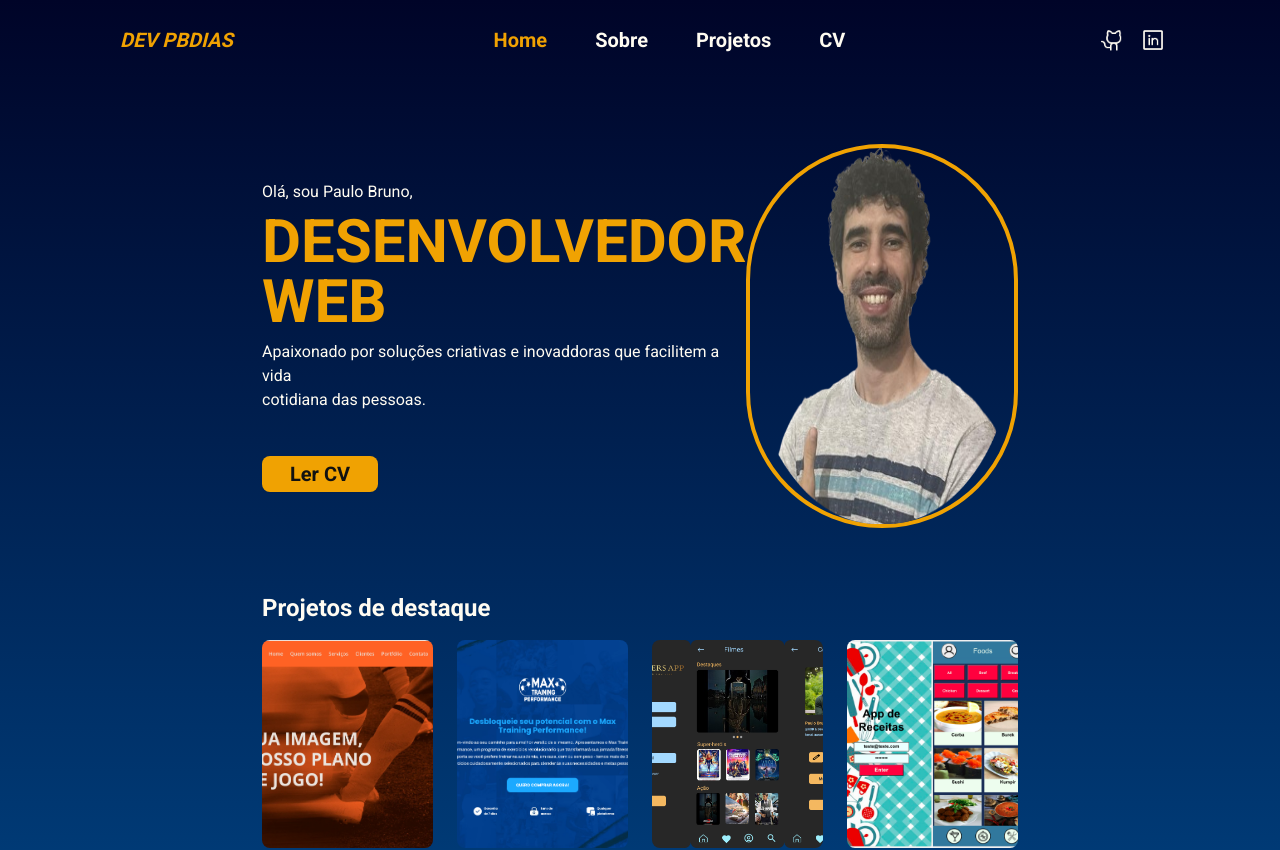
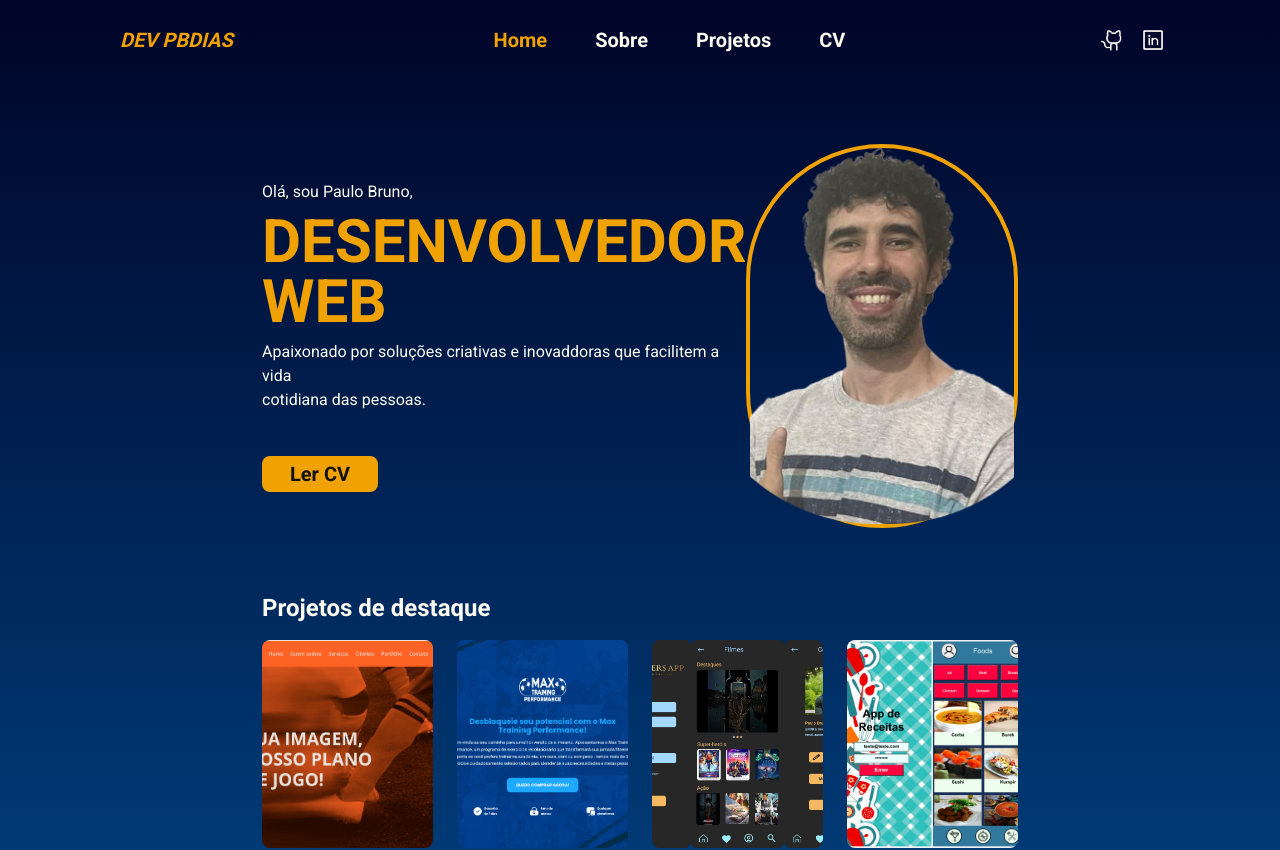
Before and after one commit to DevPBDias/portfolio-final, a Next.js app: page / in a window 1280 px wide. Shown: the top 850 px of the page. Built offline with nearby package versions, Linux system fonts and the light colour scheme.

Commit message:
fix: adjusted images (timeline and hero)

```diff
--- a/src/app/about/page.tsx
+++ b/src/app/about/page.tsx
@@ -34,8 +34,12 @@ const About = () => {
           </p>
         </div>
       </section>
-      <picture className="my-16">
-        <Image src={timeline} alt="timeline dev" />
+      <picture className="w-full my-28">
+        <Image
+          className="object-cover w-full"
+          src={timeline}
+          alt="timeline dev"
+        />
       </picture>
       <section className="flex flex-col justify-center items-start gap-6 w-full">
         <h3 className="font-bold text-2xl">Habilidades</h3>
--- a/src/components/HeroImage.tsx
+++ b/src/components/HeroImage.tsx
@@ -4,7 +4,11 @@ import hero from "../../public/assets/images/Hero.png";
 const HeroImage = () => {
   return (
     <div className="border-4 border-[var(--secondary)] w-96 h-96 rounded-full">
-      <Image className="w-full h-full" src={hero} alt="Hero image" />
+      <Image
+        className="w-full h-full object-cover"
+        src={hero}
+        alt="Hero image"
+      />
     </div>
   );
 };
```
